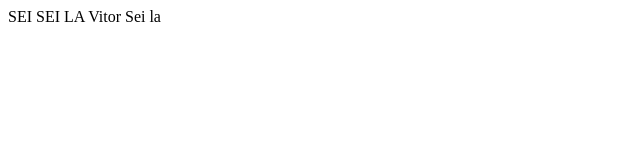
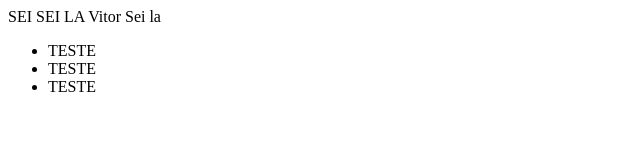
Before and after one commit to fergrenteski/FrontEnd_Mentor-QRCode, a plain HTML site: page index.html in a window 1280 px wide. Shown: the whole page, without its empty margins (0-640 px from the left). Drawn offline with Linux system fonts and the light colour scheme.

Commit message:
Update index.html

```diff
--- a/index.html
+++ b/index.html
@@ -11,6 +11,13 @@
 
     Vitor
     Sei la
+    <div>
+        <ul>
+            <li>TESTE</li>
+            <li>TESTE</li>
+            <li>TESTE</li>
+        </ul>
+    </div>
 
 </body>
 </html>
```
